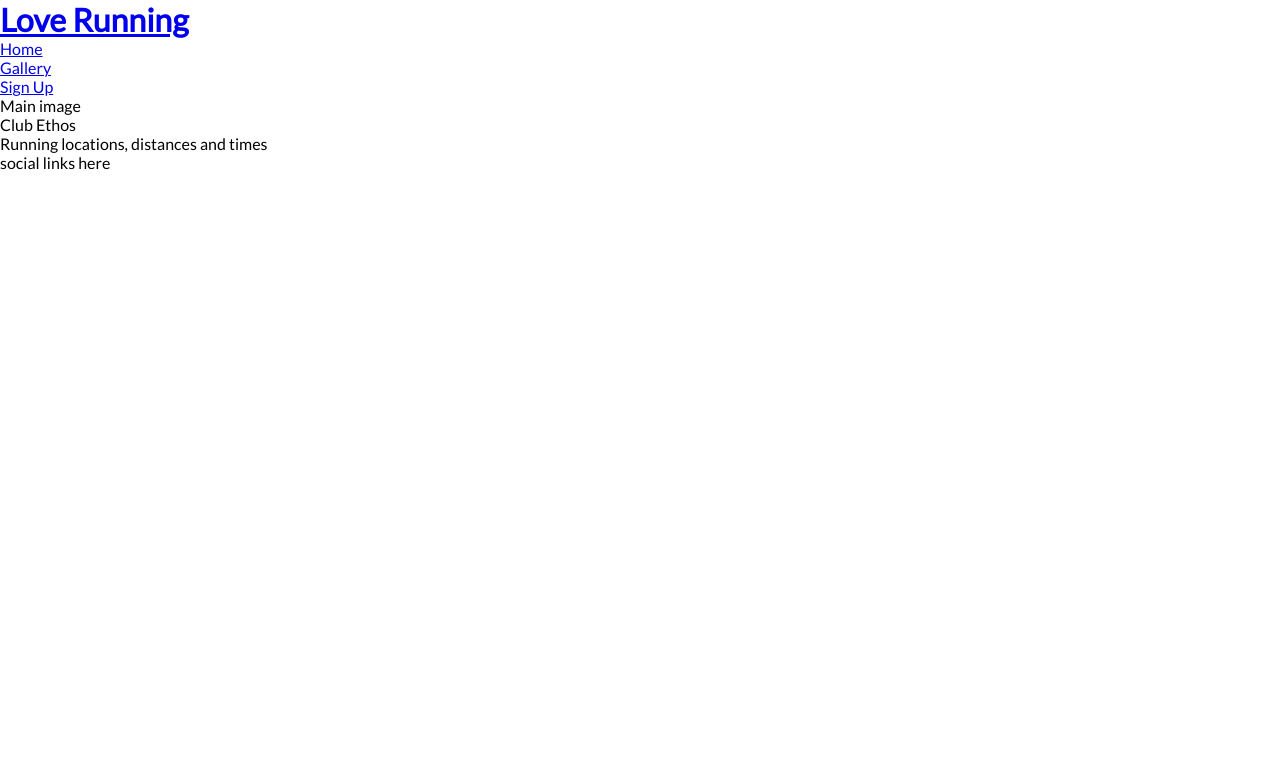
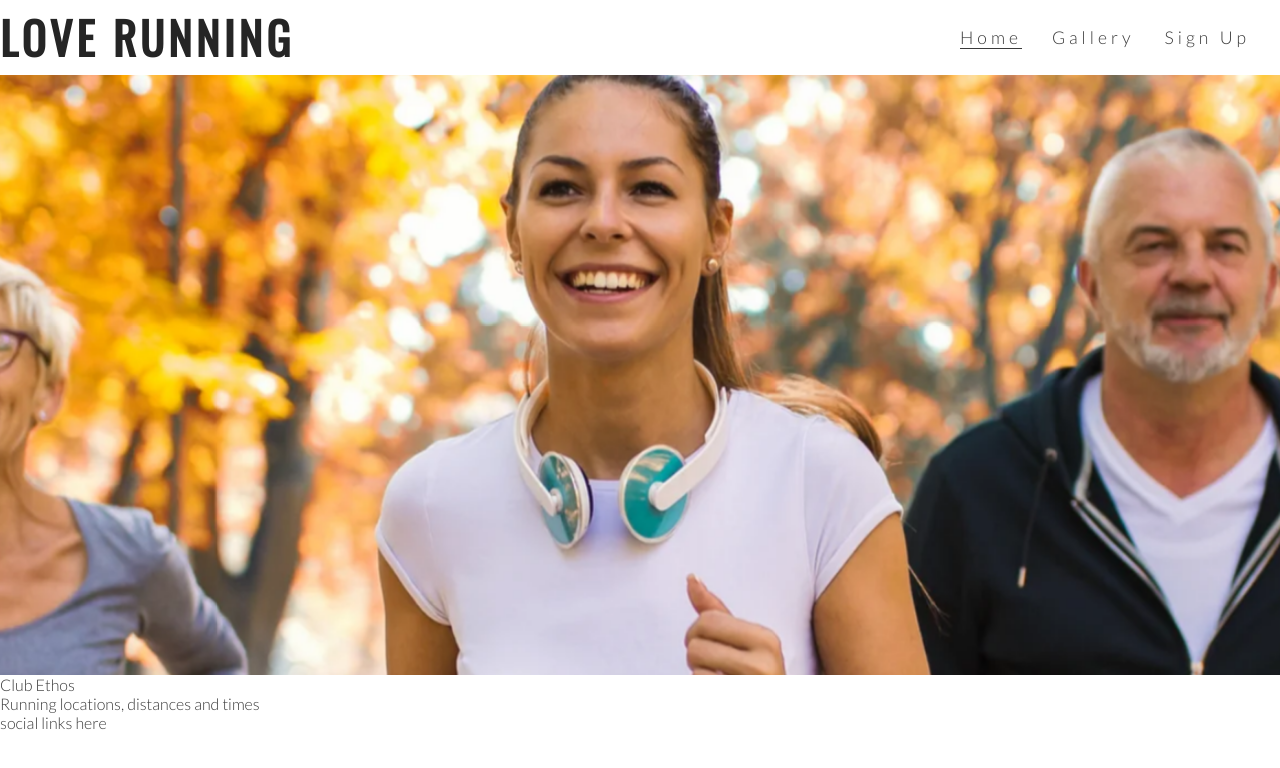
Before and after one commit to Shoshie-coding/CI-love-running-project, a plain HTML site: page index.html in a window 1280 px wide. Drawn offline with nearby package versions, Linux system fonts and the light colour scheme.

Commit message:
Add hero image and animation

```diff
--- a/assets/css/style.css
+++ b/assets/css/style.css
@@ -1,4 +1,4 @@
-@import url('https://fonts.googleapis.com/css2?family=Lato&family=Oswald&display=swap');
+@import url('https://fonts.googleapis.com/css2?family=Lato:wght@300&family=Oswald&display=swap');
 
 * {
     margin: 0;
@@ -9,4 +9,78 @@
 body {
     font-family: Lato, sans-serif;
     font-weight: 300;
+    color: #3a3a3a;
 }
+
+/* headings and logo */
+
+h1, h2 {
+    font-family: Oswald, sans-serif;
+    text-transform: uppercase;
+    letter-spacing: 4px;
+    color: #252525;
+}
+
+#logo {
+    float: left;
+    font-size: 280%;
+}
+
+/* navigation links */
+
+#menu {
+    font-size: 110%;
+    letter-spacing: 4px;
+}
+
+#menu, #logo {
+    line-height: 75px;
+}
+
+#menu li {
+    float: right;
+    list-style-type: none;
+    margin-right: 30px;
+}
+
+#menu a {
+    text-decoration: none;
+    color: inherit;
+}
+
+#menu a:hover {
+    border-bottom: 1px solid #3a3a3a;
+}
+
+.active {
+    border-bottom: 1px solid #3a3a3a;
+}
+
+/* hero image */
+
+#hero-outer {
+    height: 600px;
+    width: 100%;
+    overflow: hidden;
+}
+
+#hero-image {
+    height: 600px;
+    width: 100%;
+    background: url('../images/hero-image.webp') no-repeat center center;
+
+    /* animates zoom effect on loading page */
+    animation-name: hero-zoom;
+    animation-duration: 5s;
+    animation-fill-mode: forwards;
+}
+
+/* creates the level of zoom for hero image */
+@keyframes hero-zoom {
+    from{
+        transform: scale(1);
+    }
+    to{
+        transform: scale(1.1);
+    }
+}
--- a/index.html
+++ b/index.html
@@ -14,24 +14,24 @@
 <body>
     <header>
         <a href="index.html">
-            <h1>Love Running</h1>
+            <h1 id="logo">Love Running</h1>
         </a>
         <nav>
-            <ul>
+            <ul id="menu">
                 <li>
-                    <a href="index.html">Home</a>
+                    <a href="#">Sign Up</a>
                 </li>
                 <li>
                     <a href="#">Gallery</a>
                 </li>
                 <li>
-                    <a href="#">Sign Up</a>
+                    <a href="index.html" class="active">Home</a>
                 </li>
             </ul>
         </nav>
     </header>
-    <section>
-        Main image
+    <section id="hero-outer">
+        <div id="hero-image"></div>
     </section>
     <section>
         Club Ethos
```
Also changed, not shown: assets/images/hero-image.webp (added).
